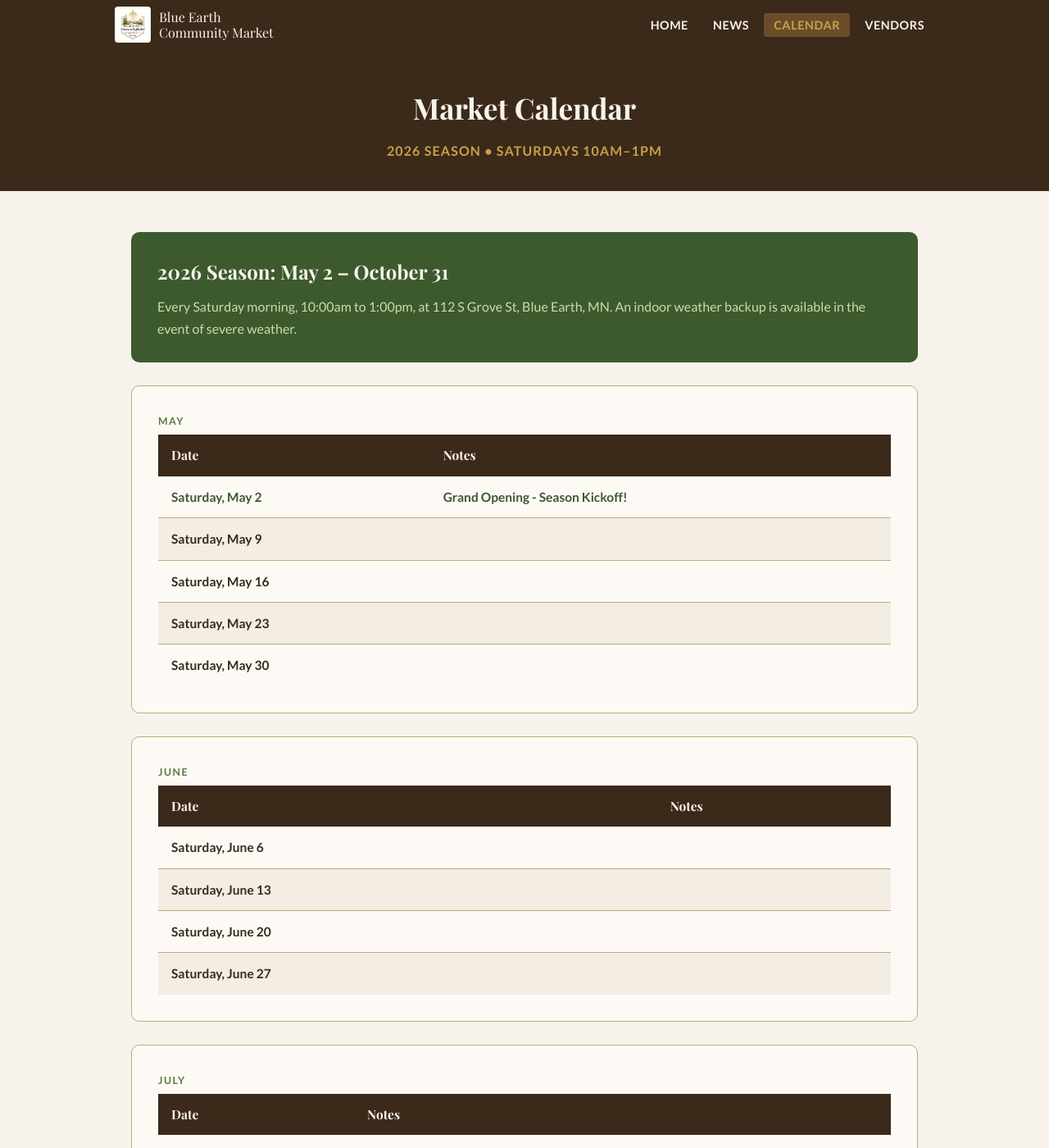
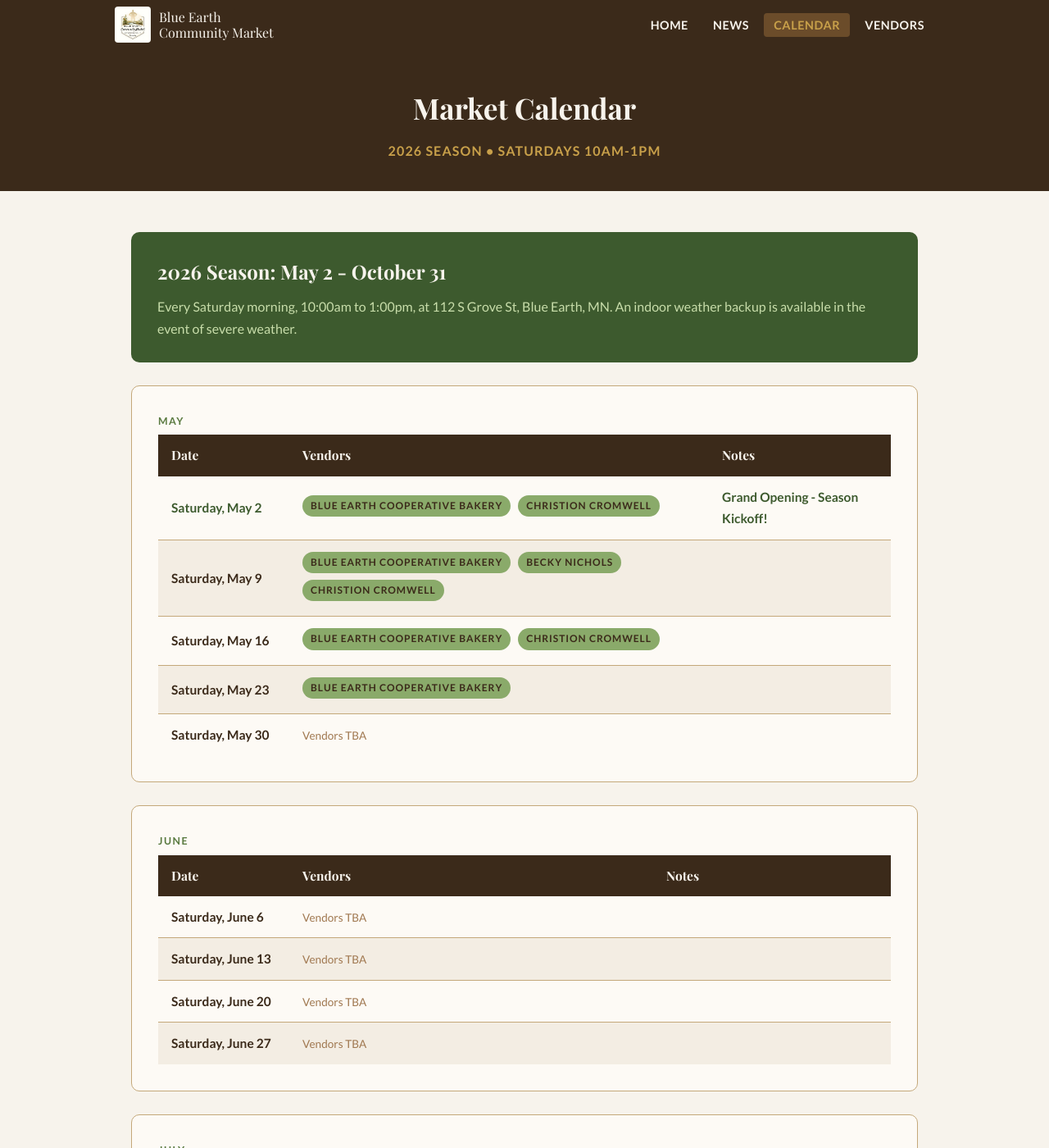
Before and after one commit to blueearthcommunitymarket/blueearthcommunitymarket.github.io, a Jekyll site: the page built from calendar/index.html, in a window 1280 px wide and 1400 px high. Shown: the whole window at 82% size. Built offline with Jekyll 4.4.1, drawn with Linux system fonts in a browser that asks for light colours; some web fonts are replaced; some of the changed text lies outside the part shown.

Commit message:
Add vendor column to calendar; show confirmed vendors for May dates

```diff
--- a/calendar/index.html
+++ b/calendar/index.html
@@ -6,13 +6,13 @@
 
 <div class="page-header">
     <h1>Market Calendar</h1>
-    <p>2026 Season &bull; Saturdays 10am&ndash;1pm</p>
+    <p>2026 Season &bull; Saturdays 10am-1pm</p>
 </div>
 
 <main class="site-main">
 
     <div class="highlight-box">
-        <h2>2026 Season: May 2 &ndash; October 31</h2>
+        <h2>2026 Season: May 2 - October 31</h2>
         <p>Every Saturday morning, 10:00am to 1:00pm, at 112 S Grove St, Blue Earth, MN. An indoor weather backup is available in the event of severe weather.</p>
     </div>
 
@@ -21,29 +21,47 @@
         <table class="calendar-table">
             <thead>
                 <tr>
-                    <th>Date</th>
+                    <th style="width: 160px;">Date</th>
+                    <th>Vendors</th>
                     <th>Notes</th>
                 </tr>
             </thead>
             <tbody>
                 <tr>
                     <td class="market-date grand-opening">Saturday, May 2</td>
+                    <td>
+                        <span class="tag">Blue Earth Cooperative Bakery</span>
+                        <span class="tag">Christion Cromwell</span>
+                    </td>
                     <td class="grand-opening">Grand Opening - Season Kickoff!</td>
                 </tr>
                 <tr>
                     <td class="market-date">Saturday, May 9</td>
+                    <td>
+                        <span class="tag">Blue Earth Cooperative Bakery</span>
+                        <span class="tag">Becky Nichols</span>
+                        <span class="tag">Christion Cromwell</span>
+                    </td>
                     <td></td>
                 </tr>
                 <tr>
                     <td class="market-date">Saturday, May 16</td>
+                    <td>
+                        <span class="tag">Blue Earth Cooperative Bakery</span>
+                        <span class="tag">Christion Cromwell</span>
+                    </td>
                     <td></td>
                 </tr>
                 <tr>
                     <td class="market-date">Saturday, May 23</td>
+                    <td>
+                        <span class="tag">Blue Earth Cooperative Bakery</span>
+                    </td>
                     <td></td>
                 </tr>
                 <tr>
                     <td class="market-date">Saturday, May 30</td>
+                    <td><span style="font-size: 0.85rem; color: var(--brown-light);">Vendors TBA</span></td>
                     <td></td>
                 </tr>
             </tbody>
@@ -55,25 +73,30 @@
         <table class="calendar-table">
             <thead>
                 <tr>
-                    <th>Date</th>
+                    <th style="width: 160px;">Date</th>
+                    <th>Vendors</th>
                     <th>Notes</th>
                 </tr>
             </thead>
             <tbody>
                 <tr>
                     <td class="market-date">Saturday, June 6</td>
+                    <td><span style="font-size: 0.85rem; color: var(--brown-light);">Vendors TBA</span></td>
                     <td></td>
                 </tr>
                 <tr>
                     <td class="market-date">Saturday, June 13</td>
+                    <td><span style="font-size: 0.85rem; color: var(--brown-light);">Vendors TBA</span></td>
                     <td></td>
                 </tr>
                 <tr>
                     <td class="market-date">Saturday, June 20</td>
+                    <td><span style="font-size: 0.85rem; color: var(--brown-light);">Vendors TBA</span></td>
                     <td></td>
                 </tr>
                 <tr>
                     <td class="market-date">Saturday, June 27</td>
+                    <td><span style="font-size: 0.85rem; color: var(--brown-light);">Vendors TBA</span></td>
                     <td></td>
                 </tr>
             </tbody>
@@ -85,25 +108,30 @@
         <table class="calendar-table">
             <thead>
                 <tr>
-                    <th>Date</th>
+                    <th style="width: 160px;">Date</th>
+                    <th>Vendors</th>
                     <th>Notes</th>
                 </tr>
             </thead>
             <tbody>
                 <tr>
                     <td class="market-date">Saturday, July 4</td>
+                    <td><span style="font-size: 0.85rem; color: var(--brown-light);">Vendors TBA</span></td>
                     <td>Independence Day weekend</td>
                 </tr>
                 <tr>
                     <td class="market-date" style="color: var(--brown-light);">Saturday, July 11</td>
+                    <td><span style="font-size: 0.85rem; color: var(--brown-light);">Vendors TBA</span></td>
                     <td style="color: var(--brown-light);">Blue Earth Giant Days Celebration - details coming soon</td>
                 </tr>
                 <tr>
                     <td class="market-date">Saturday, July 18</td>
+                    <td><span style="font-size: 0.85rem; color: var(--brown-light);">Vendors TBA</span></td>
                     <td></td>
                 </tr>
                 <tr>
                     <td class="market-date">Saturday, July 25</td>
+                    <td><span style="font-size: 0.85rem; color: var(--brown-light);">Vendors TBA</span></td>
                     <td></td>
                 </tr>
             </tbody>
@@ -115,29 +143,35 @@
         <table class="calendar-table">
             <thead>
                 <tr>
-                    <th>Date</th>
+                    <th style="width: 160px;">Date</th>
+                    <th>Vendors</th>
                     <th>Notes</th>
                 </tr>
             </thead>
             <tbody>
                 <tr>
                     <td class="market-date">Saturday, August 1</td>
+                    <td><span style="font-size: 0.85rem; color: var(--brown-light);">Vendors TBA</span></td>
                     <td></td>
                 </tr>
                 <tr>
                     <td class="market-date">Saturday, August 8</td>
+                    <td><span style="font-size: 0.85rem; color: var(--brown-light);">Vendors TBA</span></td>
                     <td></td>
                 </tr>
                 <tr>
                     <td class="market-date">Saturday, August 15</td>
+                    <td><span style="font-size: 0.85rem; color: var(--brown-light);">Vendors TBA</span></td>
                     <td></td>
                 </tr>
                 <tr>
                     <td class="market-date">Saturday, August 22</td>
+                    <td><span style="font-size: 0.85rem; color: var(--brown-light);">Vendors TBA</span></td>
                     <td></td>
                 </tr>
                 <tr>
                     <td class="market-date">Saturday, August 29</td>
+                    <td><span style="font-size: 0.85rem; color: var(--brown-light);">Vendors TBA</span></td>
                     <td></td>
                 </tr>
             </tbody>
@@ -149,25 +183,30 @@
         <table class="calendar-table">
             <thead>
                 <tr>
-                    <th>Date</th>
+                    <th style="width: 160px;">Date</th>
+                    <th>Vendors</th>
                     <th>Notes</th>
                 </tr>
             </thead>
             <tbody>
                 <tr>
                     <td class="market-date">Saturday, September 5</td>
+                    <td><span style="font-size: 0.85rem; color: var(--brown-light);">Vendors TBA</span></td>
                     <td>Labor Day weekend</td>
                 </tr>
                 <tr>
                     <td class="market-date">Saturday, September 12</td>
+                    <td><span style="font-size: 0.85rem; color: var(--brown-light);">Vendors TBA</span></td>
                     <td></td>
                 </tr>
                 <tr>
                     <td class="market-date">Saturday, September 19</td>
+                    <td><span style="font-size: 0.85rem; color: var(--brown-light);">Vendors TBA</span></td>
                     <td></td>
                 </tr>
                 <tr>
                     <td class="market-date">Saturday, September 26</td>
+                    <td><span style="font-size: 0.85rem; color: var(--brown-light);">Vendors TBA</span></td>
                     <td></td>
                 </tr>
             </tbody>
@@ -179,29 +218,35 @@
         <table class="calendar-table">
             <thead>
                 <tr>
-                    <th>Date</th>
+                    <th style="width: 160px;">Date</th>
+                    <th>Vendors</th>
                     <th>Notes</th>
                 </tr>
             </thead>
             <tbody>
                 <tr>
                     <td class="market-date">Saturday, October 3</td>
+                    <td><span style="font-size: 0.85rem; color: var(--brown-light);">Vendors TBA</span></td>
                     <td></td>
                 </tr>
                 <tr>
                     <td class="market-date">Saturday, October 10</td>
+                    <td><span style="font-size: 0.85rem; color: var(--brown-light);">Vendors TBA</span></td>
                     <td></td>
                 </tr>
                 <tr>
                     <td class="market-date">Saturday, October 17</td>
+                    <td><span style="font-size: 0.85rem; color: var(--brown-light);">Vendors TBA</span></td>
                     <td></td>
                 </tr>
                 <tr>
                     <td class="market-date">Saturday, October 24</td>
+                    <td><span style="font-size: 0.85rem; color: var(--brown-light);">Vendors TBA</span></td>
                     <td></td>
                 </tr>
                 <tr>
                     <td class="market-date grand-opening">Saturday, October 31</td>
+                    <td><span style="font-size: 0.85rem; color: var(--brown-light);">Vendors TBA</span></td>
                     <td class="grand-opening">Season Finale - Happy Halloween!</td>
                 </tr>
             </tbody>
@@ -218,6 +263,8 @@
             <li>No vendor fee for farmers, bakers, and makers</li>
             <li>Food trucks welcome (city food service permit required)</li>
         </ul>
+        <hr class="divider">
+        <p style="text-align: center; font-size: 0.92rem;">Are you a vendor? <a href="/vendors/" style="color: var(--green-dark); font-weight: 700;">Sign up here</a> to get on the calendar.</p>
     </div>
 
 </main>
```
